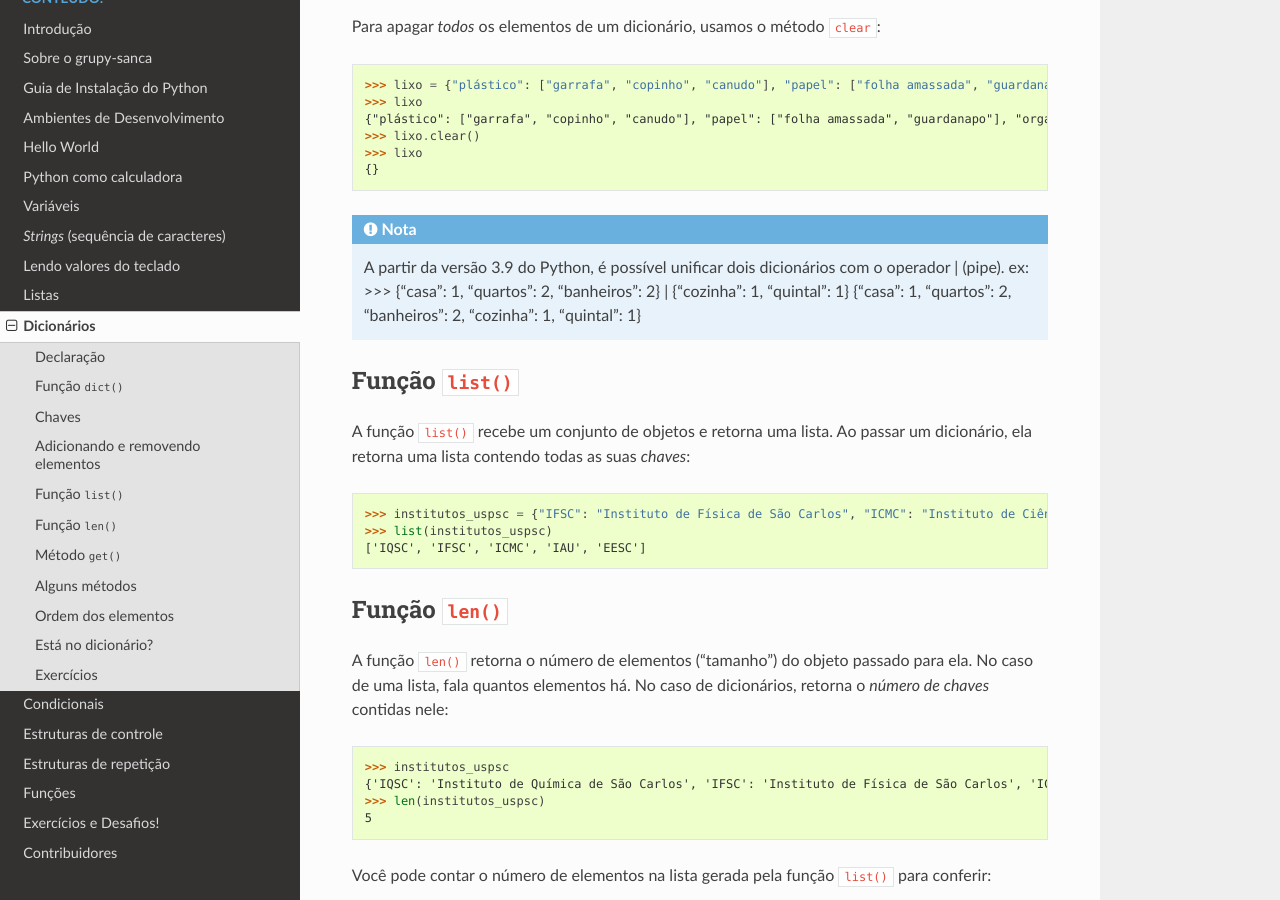
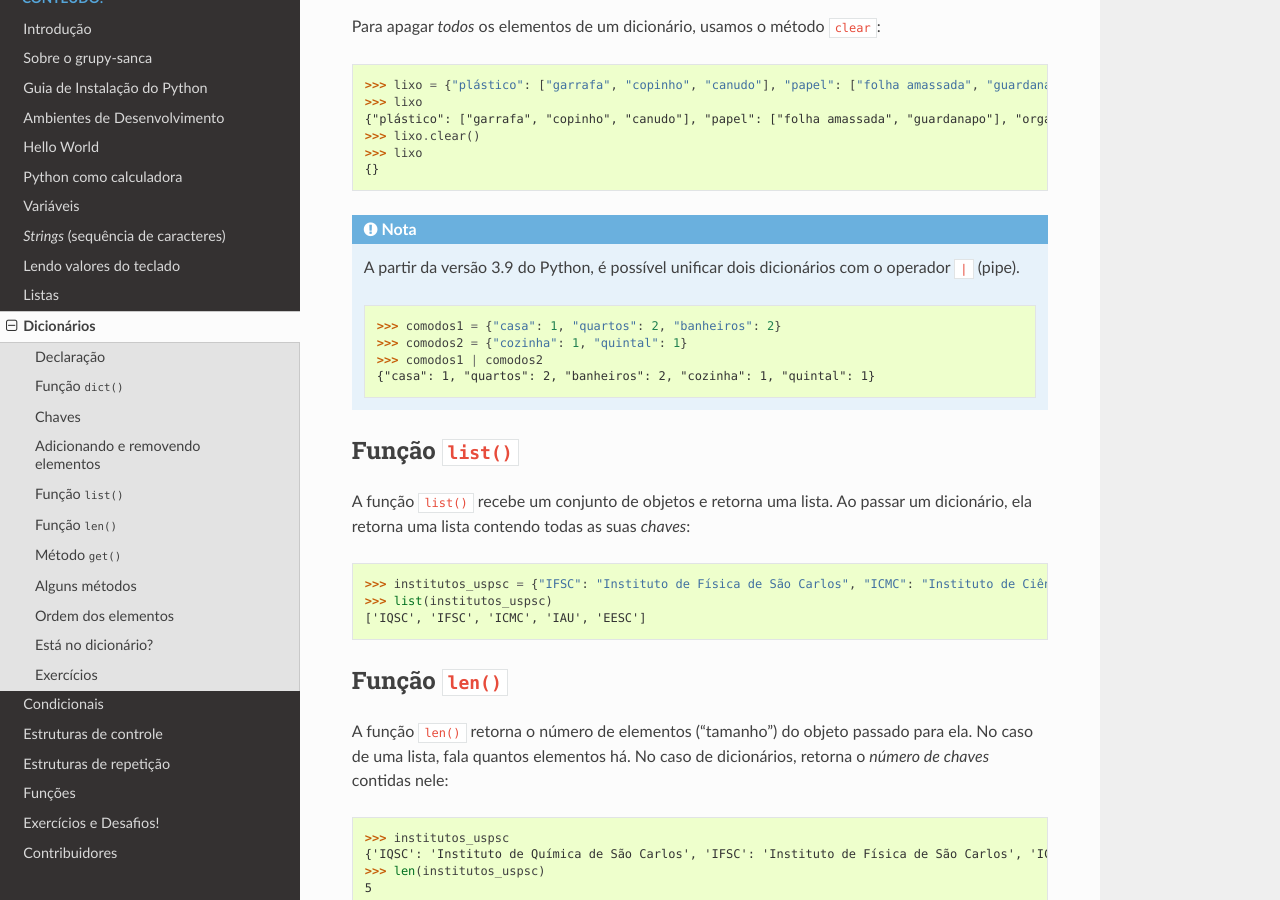
Before and after one commit to grupy-sanca/curso-python, a Sphinx documentation site: the page built from source/dicionarios.rst, in a window 1280 px wide and 900 px high, scrolled down 3154 px. Built offline with Sphinx 7.4.7 and the Read the Docs theme 2.0.0, drawn with Linux system fonts in a browser that asks for light colours.

Commit message:
Better styles and following pattern

```diff
--- a/source/dicionarios.rst
+++ b/source/dicionarios.rst
@@ -163,10 +163,14 @@ Para apagar *todos* os elementos de um dicionário, usamos o método ``clear``:
 
 .. nota::
 
-      A partir da versão 3.9 do Python, é possível unificar dois dicionários
-      com o operador | (pipe).
-      ex:
-      >>> {"casa": 1, "quartos": 2, "banheiros": 2} | {"cozinha": 1, "quintal": 1}
+   A partir da versão 3.9 do Python, é possível unificar dois dicionários
+   com o operador ``|`` (pipe).
+
+   .. doctest::
+
+      >>> comodos1 = {"casa": 1, "quartos": 2, "banheiros": 2}
+      >>> comodos2 = {"cozinha": 1, "quintal": 1}
+      >>> comodos1 | comodos2
       {"casa": 1, "quartos": 2, "banheiros": 2, "cozinha": 1, "quintal": 1}
 
 Função ``list()``
```
